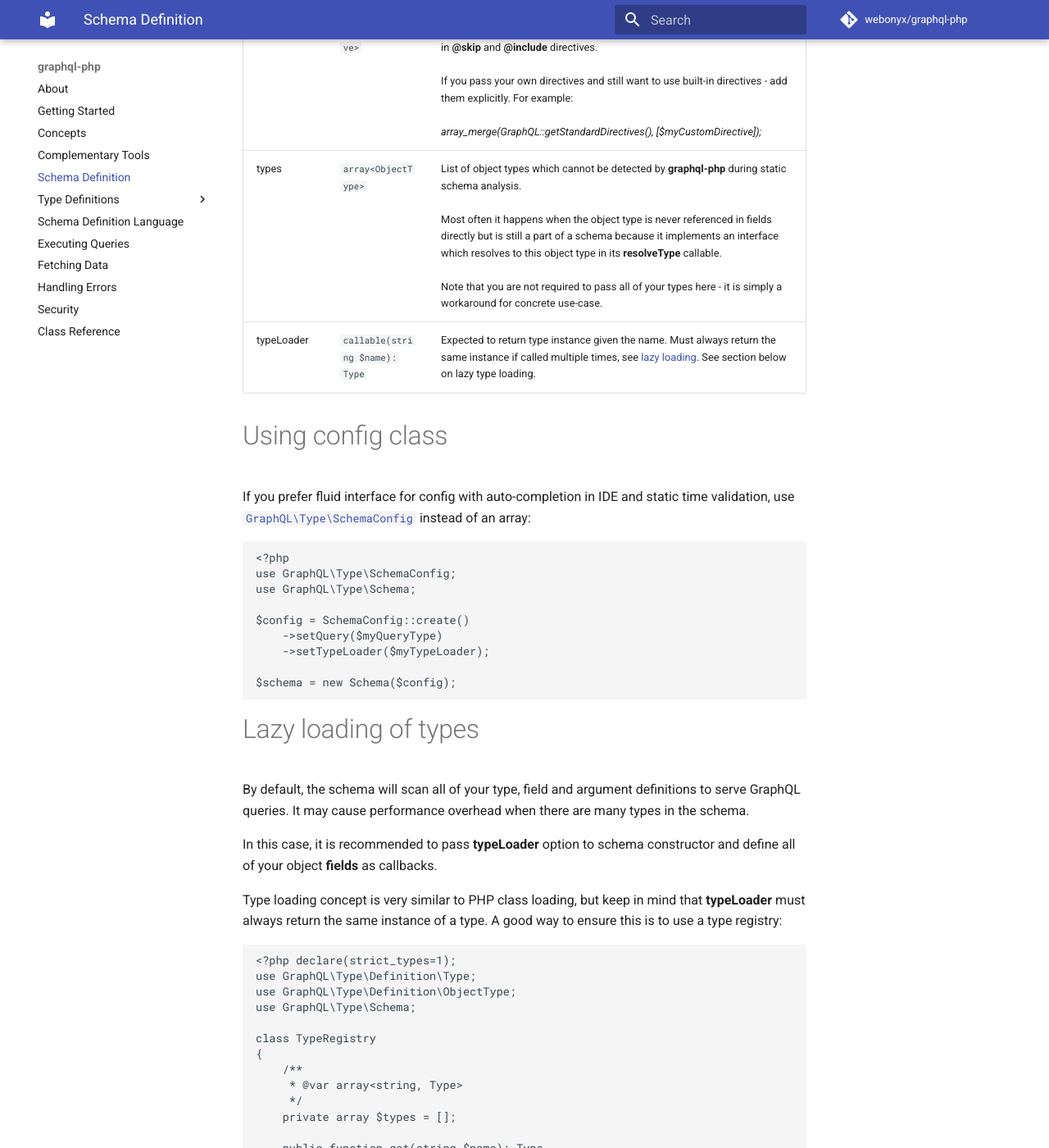
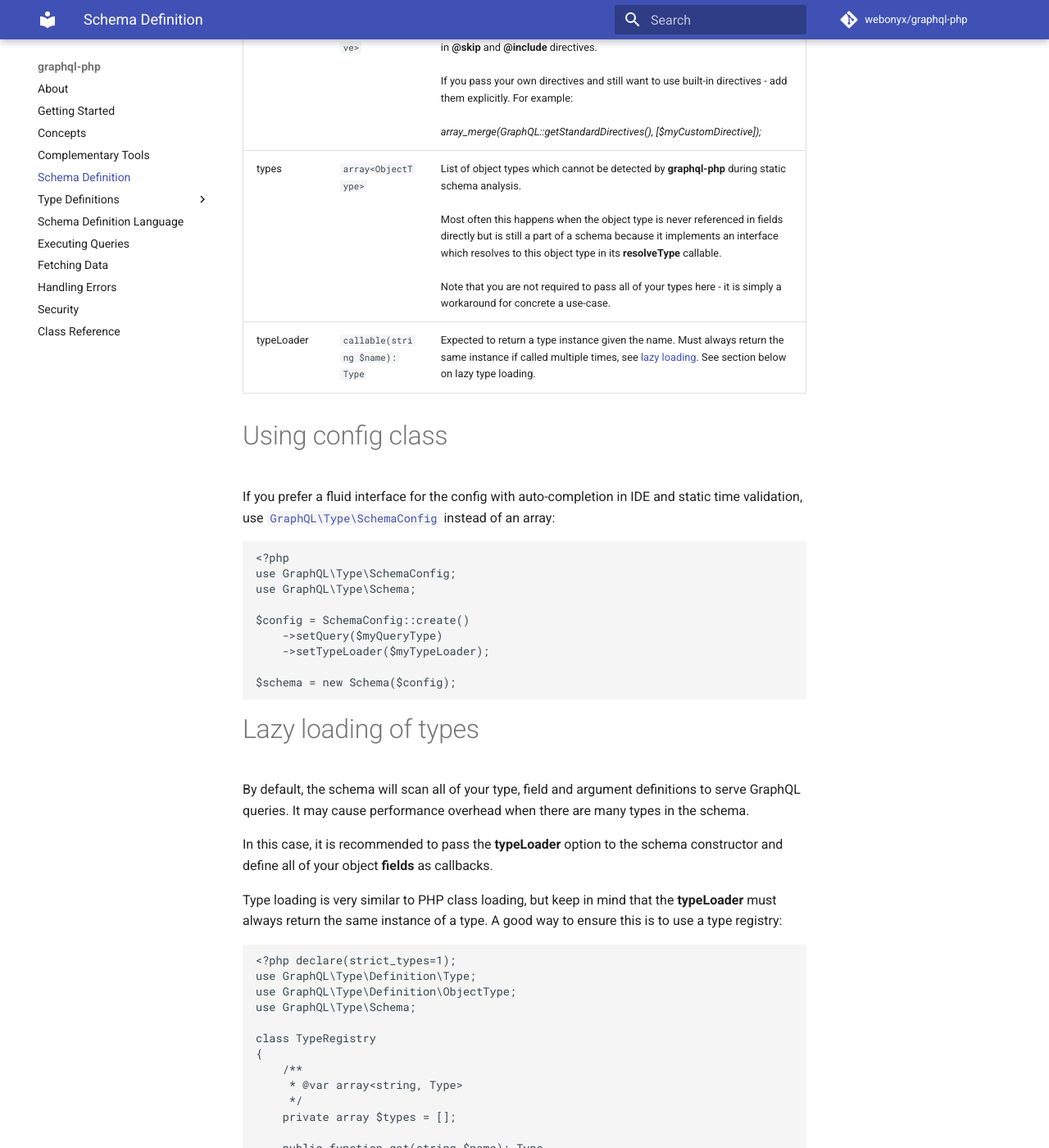
Before and after one commit to webonyx/graphql-php, an MkDocs documentation site: the page built from docs/schema-definition.md, in a window 1280 px wide and 1400 px high, scrolled down 2134 px. Shown: the whole window at 82% size. Built offline with MkDocs 1.6.1 and Material for MkDocs 9.7.7, drawn with Linux system fonts in a browser that asks for light colours; comment, search, counter and statistics services are not loaded; some of the changed text lies outside the part shown.

Commit message:
Increase docs readability and remove outdated PHP version range (#859)

````diff
--- a/docs/schema-definition.md
+++ b/docs/schema-definition.md
@@ -78,8 +78,8 @@ Field names of Mutation type are usually verbs and they almost always have argum
 with complex input values (see [Mutations and Input Types](type-definitions/inputs.md) for details).
 
 # Configuration Options
-Schema constructor expects an instance of [`GraphQL\Type\SchemaConfig`](class-reference.md#graphqltypeschemaconfig)
-or an array with following options:
+The schema constructor expects an instance of [`GraphQL\Type\SchemaConfig`](class-reference.md#graphqltypeschemaconfig)
+or an array with the following options:
 
 Option       | Type     | Notes
 ------------ | -------- | -----
@@ -87,11 +87,11 @@ query        | `ObjectType` | **Required.** Object type (usually named "Query")
 mutation     | `ObjectType` | Object type (usually named "Mutation") containing root-level fields of your write API
 subscription     | `ObjectType` | Reserved for future subscriptions implementation. Currently presented for compatibility with introspection query of **graphql-js**, used by various clients (like Relay or GraphiQL)
 directives  | `array<Directive>` | A full list of [directives](type-definitions/directives.md) supported by your schema. By default, contains built-in **@skip** and **@include** directives.<br><br> If you pass your own directives and still want to use built-in directives - add them explicitly. For example:<br><br> *array_merge(GraphQL::getStandardDirectives(), [$myCustomDirective]);*
-types     | `array<ObjectType>` | List of object types which cannot be detected by **graphql-php** during static schema analysis.<br><br>Most often it happens when the object type is never referenced in fields directly but is still a part of a schema because it implements an interface which resolves to this object type in its **resolveType** callable. <br><br> Note that you are not required to pass all of your types here - it is simply a workaround for concrete use-case.
-typeLoader     | `callable(string $name): Type` | Expected to return type instance given the name. Must always return the same instance if called multiple times, see [lazy loading](#lazy-loading-of-types). See section below on lazy type loading.
+types     | `array<ObjectType>` | List of object types which cannot be detected by **graphql-php** during static schema analysis.<br><br>Most often this happens when the object type is never referenced in fields directly but is still a part of a schema because it implements an interface which resolves to this object type in its **resolveType** callable. <br><br> Note that you are not required to pass all of your types here - it is simply a workaround for concrete a use-case.
+typeLoader     | `callable(string $name): Type` | Expected to return a type instance given the name. Must always return the same instance if called multiple times, see [lazy loading](#lazy-loading-of-types). See section below on lazy type loading.
 
 # Using config class
-If you prefer fluid interface for config with auto-completion in IDE and static time validation,
+If you prefer a fluid interface for the config with auto-completion in IDE and static time validation,
 use [`GraphQL\Type\SchemaConfig`](class-reference.md#graphqltypeschemaconfig) instead of an array:
 
 ```php
@@ -110,10 +110,10 @@ $schema = new Schema($config);
 By default, the schema will scan all of your type, field and argument definitions to serve GraphQL queries.
 It may cause performance overhead when there are many types in the schema.
 
-In this case, it is recommended to pass **typeLoader** option to schema constructor and define all
+In this case, it is recommended to pass the **typeLoader** option to the schema constructor and define all
 of your object **fields** as callbacks.
 
-Type loading concept is very similar to PHP class loading, but keep in mind that **typeLoader** must
+Type loading is very similar to PHP class loading, but keep in mind that the **typeLoader** must
 always return the same instance of a type. A good way to ensure this is to use a type registry:
 
 ```php
@@ -160,17 +160,17 @@ $schema = new Schema([
 ]);
 ```
 
-You can automate this registry as you wish to reduce boilerplate or even
-introduce Dependency Injection Container if your types have other dependencies.
+You can automate this registry if you wish to reduce boilerplate or even
+introduce a Dependency Injection Container if your types have other dependencies.
 
 Alternatively, all methods of the registry could be static - then there is no need
 to pass it in the constructor - instead use **TypeRegistry::myAType()** in your type definitions.
 
 # Schema Validation
 By default, the schema is created with only shallow validation of type and field definitions
-(because validation requires full schema scan and is very costly on bigger schemas).
+(because validation requires a full schema scan and is very costly on bigger schemas).
 
-There is a special method **assertValid()** on schema instance which throws
+There is a special method **assertValid()** on the schema instance which throws
 `GraphQL\Error\InvariantViolation` exception when it encounters any error, like:
 
 - Invalid types used for fields/arguments
@@ -178,7 +178,7 @@ There is a special method **assertValid()** on schema instance which throws
 - Invalid interface implementations
 - Other schema errors...
 
-Schema validation is supposed to be used in CLI commands or during build step of your app.
+Schema validation is supposed to be used in CLI commands or during a build step of your app.
 Don't call it in web requests in production.
 
 Usage example:
````
Also changed, not shown: docs/concepts.md (+11 -11 lines), docs/getting-started.md (+4 -4 lines), docs/index.md (+1 -1 lines).
